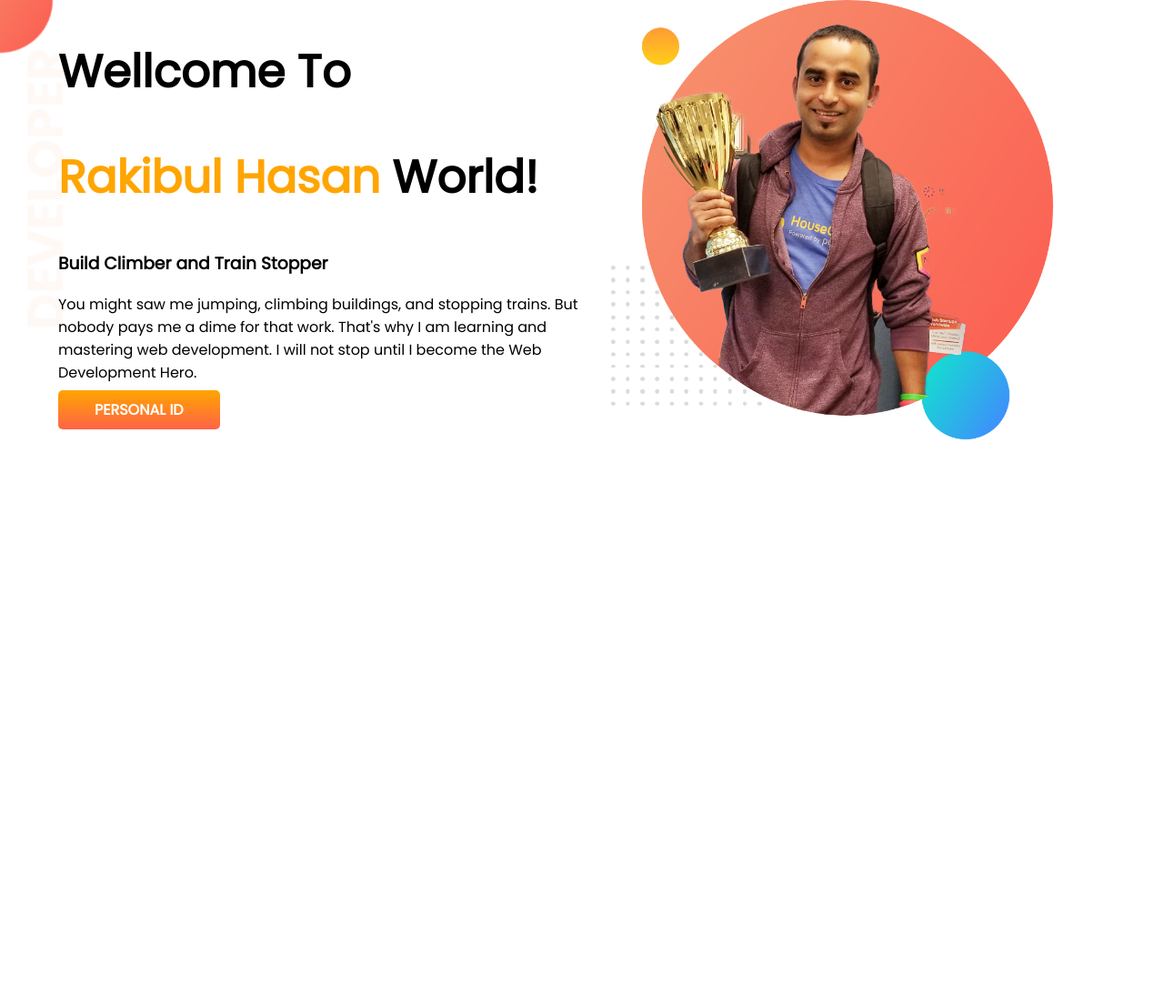
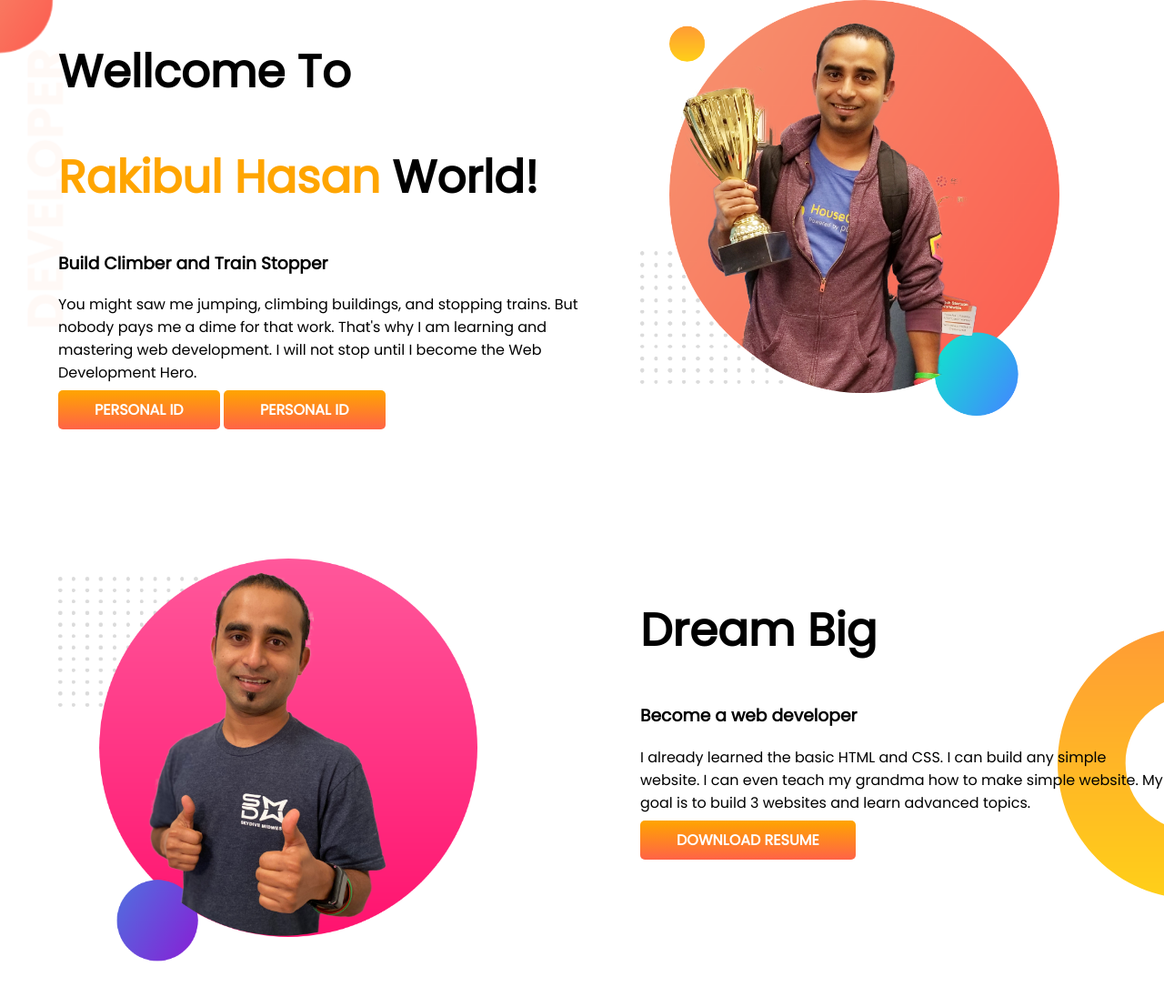
Before and after one commit to rakibulhasan203/devloper-portfolio, a plain HTML site: page index.html in a window 1280 px wide. Shown: the whole page at 91% size. Before the commit the page ends 800 px from the top, so only its background shows below. Drawn offline with Linux system fonts and the light colour scheme.

Commit message:
dream added

```diff
--- a/index.html
+++ b/index.html
@@ -17,9 +17,21 @@
         <h1><span class="orange-color">Rakibul Hasan</span> World!</h1>
         <h3>Build Climber and Train Stopper</h3>
         <p>You might saw me jumping, climbing buildings, and stopping trains. But nobody pays me a dime for that work. That's why I am learning and mastering web development. I will not stop until I become the Web Development Hero.</p>
-        <a class="link-button" target="_blank" href="https://web.facebook.com/profile.php?id=100014486239124">PERSONAL ID</a>
+        <a class="link-button" target= "_blank" href="https://web.facebook.com/profile.php?id=100014486239124">PERSONAL ID</a>
+        <a class="link-button" target= "_blank" href="https://web.facebook.com/profile.php?id=100014486239124">PERSONAL ID</a>
     </div>
     <div class="half-width"><img src="images/jhankar.png" alt=""></div>
    </section>
+   <section class="dream-big">
+        <div class="half-width">
+            <img src="images/jhankar2.png" alt="">
+        </div>
+        <div class="half-width">
+            <h1>Dream Big</h1>
+            <h3>Become a web developer</h3>
+            <p>I already learned the basic HTML and CSS. I can build any simple website. I can even teach my grandma how to make simple website. My goal is to build 3 websites and learn advanced topics.</p>
+            <a  class="link-button" target= "_blank" href="">DOWNLOAD RESUME</a>
+        </div>
+   </section>
 </body>
 </html>
--- a/style.css
+++ b/style.css
@@ -10,10 +10,12 @@ h1{
 }
 section{
     display: flex;
-    padding-left: 5%;
+    margin-bottom: 150px;
+
 }
 .half-width{
     width: 50%;
+    padding-left: 5%;
 }
 .half-width img{
     width: 80%;
@@ -30,3 +32,8 @@ section{
     background-image: url(images/top-banner.png);
     background-repeat: no-repeat;
 }
+.dream-big{
+    background-image: url(images/dream-bg.png);
+    background-repeat: no-repeat;
+    background-position: right;
+}
```
